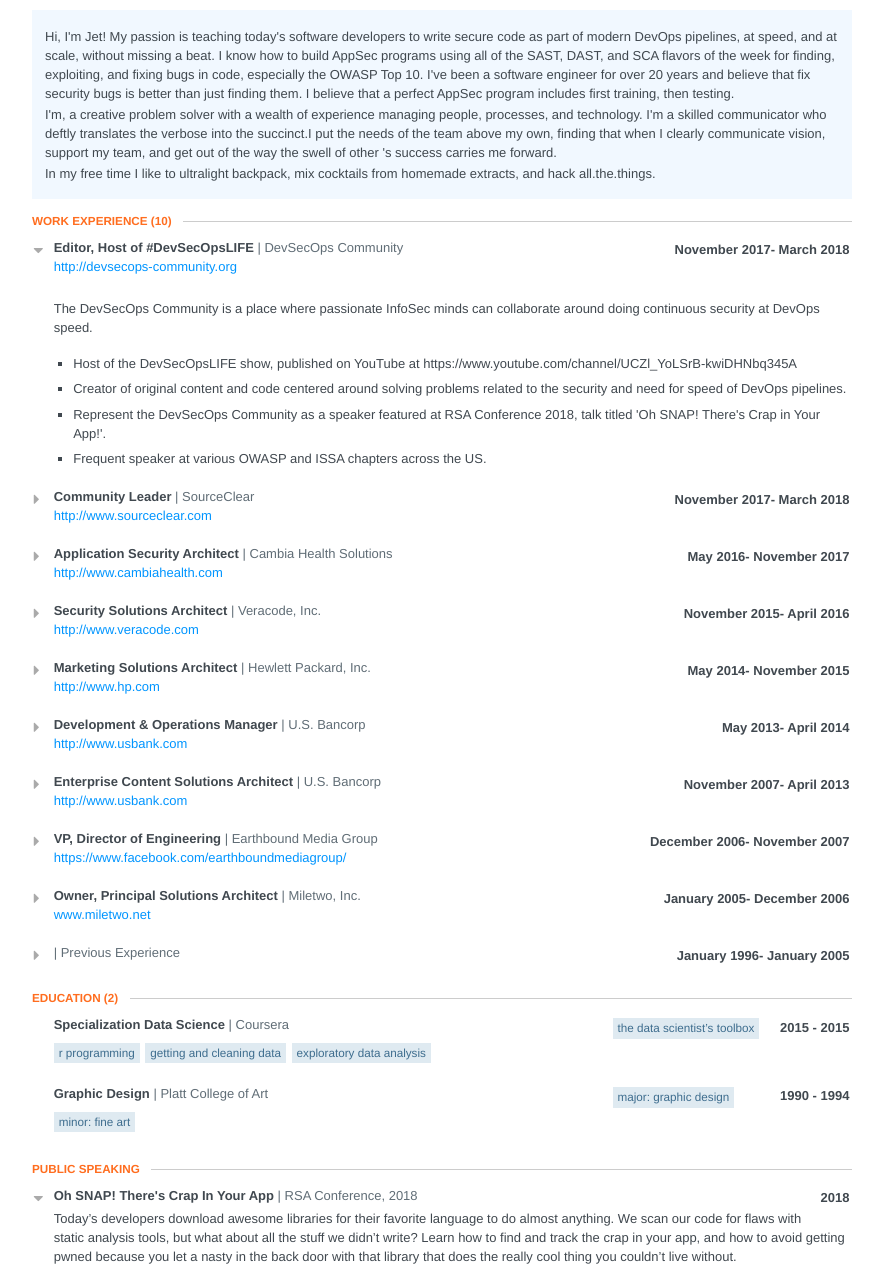
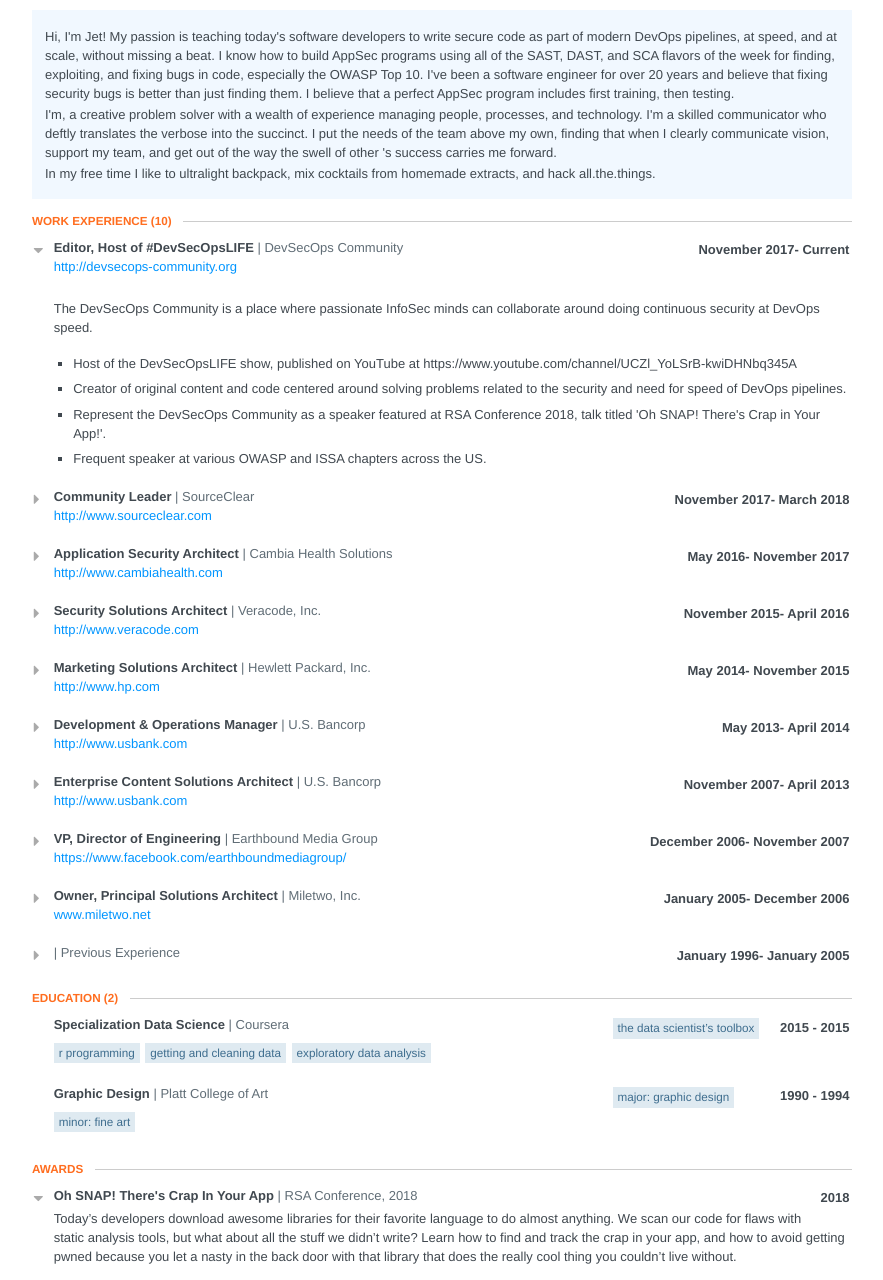
Before and after one commit to thatsjet/resume, a plain HTML site: page resume.html in a window 1280 px wide. Shown: the part 200-1480 px from the top of the page, without its empty margins (198-1081 px from the left). Drawn offline with Linux system fonts and the light colour scheme.

Commit message:
changed some wording

```diff
--- a/resume.html
+++ b/resume.html
@@ -834,7 +834,7 @@
 
     	<section class="section main-summary">
     		<section>
-    			<div><p>Hi, I'm Jet! My passion is teaching today's software developers to write secure code as part of modern DevOps pipelines, at speed, and at scale, without missing a beat. I know how to build AppSec programs using all of the SAST, DAST, and SCA flavors of the week for finding, exploiting, and fixing bugs in code, especially the OWASP Top 10. I've been a software engineer for over 20 years and believe that fix security bugs is better than just finding them. I believe that a perfect AppSec program includes first training, then testing. </p><p> I'm, a creative problem solver with a wealth of experience managing people, processes, and technology. I'm a skilled communicator who deftly translates the verbose into the succinct.I put the needs of the team above my own, finding that when I clearly communicate vision, support my team, and get out of the way the swell of other 's success carries me forward. </p><p> In my free time I like to ultralight backpack, mix cocktails from homemade extracts, and hack all.the.things.</p></div>
+    			<div><p>Hi, I'm Jet! My passion is teaching today's software developers to write secure code as part of modern DevOps pipelines, at speed, and at scale, without missing a beat. I know how to build AppSec programs using all of the SAST, DAST, and SCA flavors of the week for finding, exploiting, and fixing bugs in code, especially the OWASP Top 10. I've been a software engineer for over 20 years and believe that fixing security bugs is better than just finding them. I believe that a perfect AppSec program includes first training, then testing. </p><p> I'm, a creative problem solver with a wealth of experience managing people, processes, and technology. I'm a skilled communicator who deftly translates the verbose into the succinct. I put the needs of the team above my own, finding that when I clearly communicate vision, support my team, and get out of the way the swell of other 's success carries me forward. </p><p> In my free time I like to ultralight backpack, mix cocktails from homemade extracts, and hack all.the.things.</p></div>
     		</section>
     	</section>
 
@@ -854,7 +854,7 @@
     				<div class="company">DevSecOps Community</div>
     				<div class="date">
     				  <span class="startDate">November 2017</span>
-    					<span class="endDate">- March 2018</span>
+    					<span class="endDate">- Current</span>
     				</div>
     			</header>
 
@@ -1189,7 +1189,7 @@
     </section>
     <section class="section">
       <header>
-        <h2 class='section-title'>Public Speaking</h2>
+        <h2 class='section-title'>Awards</h2>
       </header>
       <section id="awards">
         <section class="award-item">
```
Also changed, not shown: 1 other file.
